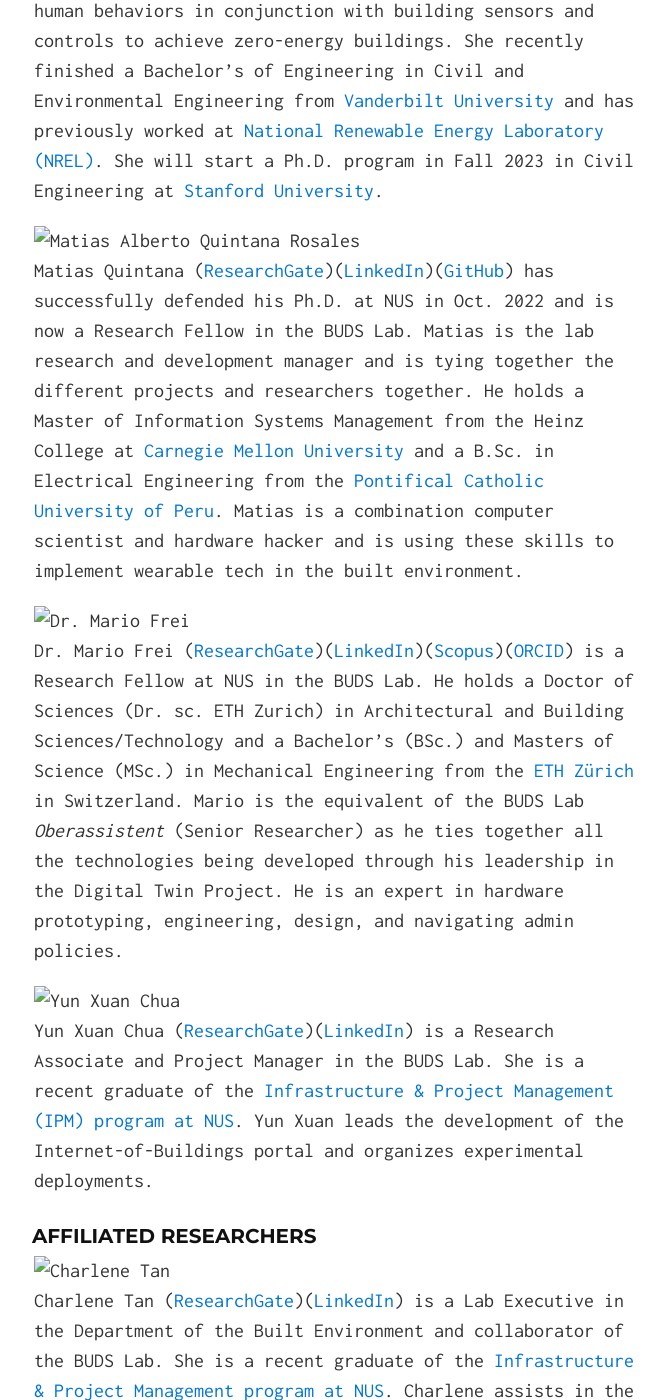
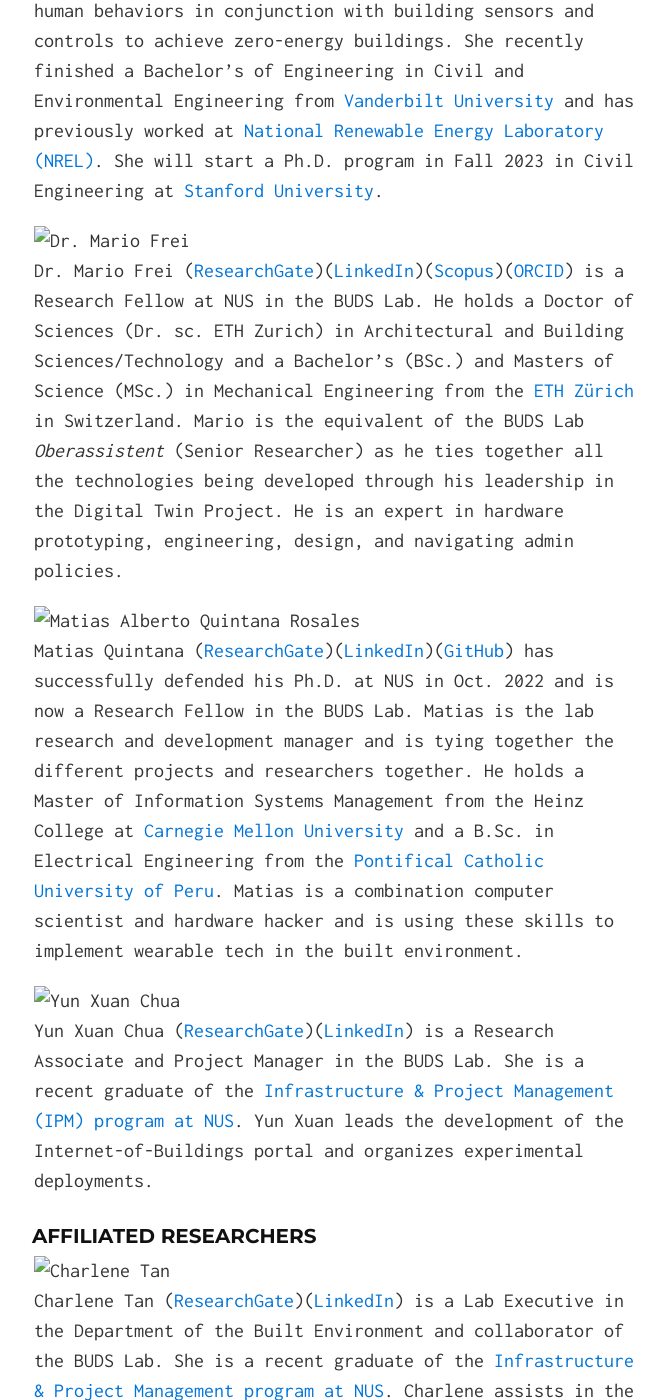
Before and after one commit to buds-lab/buds-lab.github.io, a Jekyll site: the page built from index.md, in a window 1280 px wide and 1400 px high, scrolled down 4894 px. Shown: the whole window, without its empty margins (306-971 px from the left). Built offline with Jekyll 4.4.1, drawn with Linux system fonts in a browser that asks for light colours; part of the change alters nothing that is shown; some of the changed text lies outside the part shown.

Commit message:
Update index.md

```diff
--- a/index.md
+++ b/index.md
@@ -38,7 +38,7 @@ BUDS Lab is in the [Department of the Built Environment](https://cde.nus.edu.sg/
 
 #### Past Projects
 <!-- ![Crowdsourcing Comfort: The Learning Trail](buds-lab.github.io/learningtrail_smaller.png) -->
-* [Crowdsourcing Comfort: The Learning Trail](https://iopscience.iop.org/article/10.1088/1742-6596/1343/1/012141/pdf){:target="_blank"} -- An NUS Project in collaboration with the Dean's Office at the NUS School of Design and Environment. A progressive web application that collects subtle momentary thermal and environmental comfort assessments while occupants learn about the sustainability features of the new [Net Zero Energy SDE4 Building](https://www.youtube.com/watch?v=bjS6-hS0H8Y){:target="_blank"}.
+* [Crowdsourcing Comfort: The Learning Trail](https://iopscience.iop.org/article/10.1088/1742-6596/1343/1/012141/pdf){:target="_blank"} -- An NUS Project in collaboration with the Dean's Office at the NUS School of Design and Environment. A progressive web application that collects subtle momentary thermal and environmental comfort assessments while occupants learn about the sustainability features of the new [Net Zero Energy SDE4 Building](https://www.youtube.com/watch?v=bjS6-hS0H8Y){:target="_blank"}. *Completed in Dec. 2021
 <!-- ![Building Data Genome Project](buds-lab.github.io/building_data_genome.png) -->
 * [Building Data Genome Project](http://bit.ly/2mWsIW0){:target="_blank"} ([ResearchGate](http://bit.ly/2mWDM5r){:target="_blank"}) -- A collaboration with the [Princeton CHAOS Lab](https://chaos.princeton.edu/){:target="_blank"} and an open data set of hundreds of non-residential buildings from around the world with various temporal data mining techniques implemented. *Superseded by BDG2 in Sept. 2020*
 <!-- Collaboration with [Princeton CHAOS Lab](https://chaos.princeton.edu/){:target="_blank"} --  -->
@@ -79,11 +79,11 @@ Chun Fu ([ResearchGate](https://www.researchgate.net/profile/Chun_Fu5){:target="
 ![Kristi Maisha](buds-lab.github.io/kristi.jpg)
 Kristi Maisha ([ResearchGate](https://www.researchgate.net/profile/Kristi-Maisha){:target="_blank"})([LinkedIn](https://www.linkedin.com/in/kristi-maisha/){:target="_blank"}) is a [U.S. Student Fulbright Scholar](https://www.cies.org/){:target="_blank"} at NUS in the BUDS Lab working on studying human behaviors in conjunction with building sensors and controls to achieve zero-energy buildings. She recently finished a Bachelor's of Engineering in Civil and Environmental Engineering from [Vanderbilt University](https://engineering.vanderbilt.edu/cee/){:target="_blank"} and has previously worked at [National Renewable Energy Laboratory (NREL)](https://www.nrel.gov){:target="_blank"}. She will start a Ph.D. program in Fall 2023 in Civil Engineering at [Stanford University](https://cee.stanford.edu/){:target="_blank"}.
 
+![Dr. Mario Frei](buds-lab.github.io/mariofrei.png)
+Dr. Mario Frei ([ResearchGate](https://www.researchgate.net/profile/Mario_Frei){:target="_blank"})([LinkedIn](https://www.linkedin.com/in/mario-frei/){:target="_blank"})([Scopus](https://www.scopus.com/authid/detail.uri?authorId=56405252200){:target="_blank"})([ORCID](https://orcid.org/0000-0003-2193-5211){:target="_blank"}) is a Research Fellow at NUS in the BUDS Lab. He holds a Doctor of Sciences (Dr. sc. ETH Zurich) in Architectural and Building Sciences/Technology and a Bachelor's (BSc.) and Masters of Science (MSc.) in Mechanical Engineering from the [ETH Z&uuml;rich](http://bit.ly/2nsD908){:target="_blank"} in Switzerland. Mario is the equivalent of the BUDS Lab *Oberassistent* (Senior Researcher) as he ties together all the technologies being developed through his leadership in the Digital Twin Project. He is an expert in hardware prototyping, engineering, design, and navigating admin policies.
+
 ![Matias Alberto Quintana Rosales](buds-lab.github.io/matias.png)
 Matias Quintana ([ResearchGate](https://www.researchgate.net/profile/Matias_Quintana){:target="_blank"})([LinkedIn](https://www.linkedin.com/in/matiasqr/){:target="_blank"})([GitHub](https://github.com/matqr){:target="_blank"}) has successfully defended his Ph.D. at NUS in Oct. 2022 and is now a Research Fellow in the BUDS Lab. Matias is the lab research and development manager and is tying together the different projects and researchers together. He holds a Master of Information Systems Management from the Heinz College at [Carnegie Mellon University](https://www.heinz.cmu.edu/){:target="_blank"} and a B.Sc. in Electrical Engineering from the [Pontifical Catholic University of Peru](http://www.pucp.edu.pe/){:target="_blank"}. Matias is a combination computer scientist and hardware hacker and is using these skills to implement wearable tech in the built environment.
-
-![Dr. Mario Frei](buds-lab.github.io/mariofrei.png)
-Dr. Mario Frei ([ResearchGate](https://www.researchgate.net/profile/Mario_Frei){:target="_blank"})([LinkedIn](https://www.linkedin.com/in/mario-frei/){:target="_blank"})([Scopus](https://www.scopus.com/authid/detail.uri?authorId=56405252200){:target="_blank"})([ORCID](https://orcid.org/0000-0003-2193-5211){:target="_blank"}) is a Research Fellow at NUS in the BUDS Lab. He holds a Doctor of Sciences (Dr. sc. ETH Zurich) in Architectural and Building Sciences/Technology and a Bachelor's (BSc.) and Masters of Science (MSc.) in Mechanical Engineering from the [ETH Z&uuml;rich](http://bit.ly/2nsD908){:target="_blank"} in Switzerland. Mario is the equivalent of the BUDS Lab *Oberassistent* (Senior Researcher) as he ties together all the technologies being developed through his leadership in the Digital Twin Project. He is an expert in hardware prototyping, engineering, design, and navigating admin policies.
 
 ![Yun Xuan Chua](buds-lab.github.io/yunxuan.png)
 Yun Xuan Chua ([ResearchGate](https://www.researchgate.net/profile/Yun-Xuan-Chua){:target="_blank"})([LinkedIn](http://www.linkedin.com/in/chuayunxuan/){:target="_blank"}) is a Research Associate and Project Manager in the BUDS Lab. She is a recent graduate of the [Infrastructure & Project Management (IPM) program at NUS](https://cde.nus.edu.sg/dbe/introduction-1-1/){:target="_blank"}. Yun Xuan leads the development of the Internet-of-Buildings portal and organizes experimental deployments.
```
